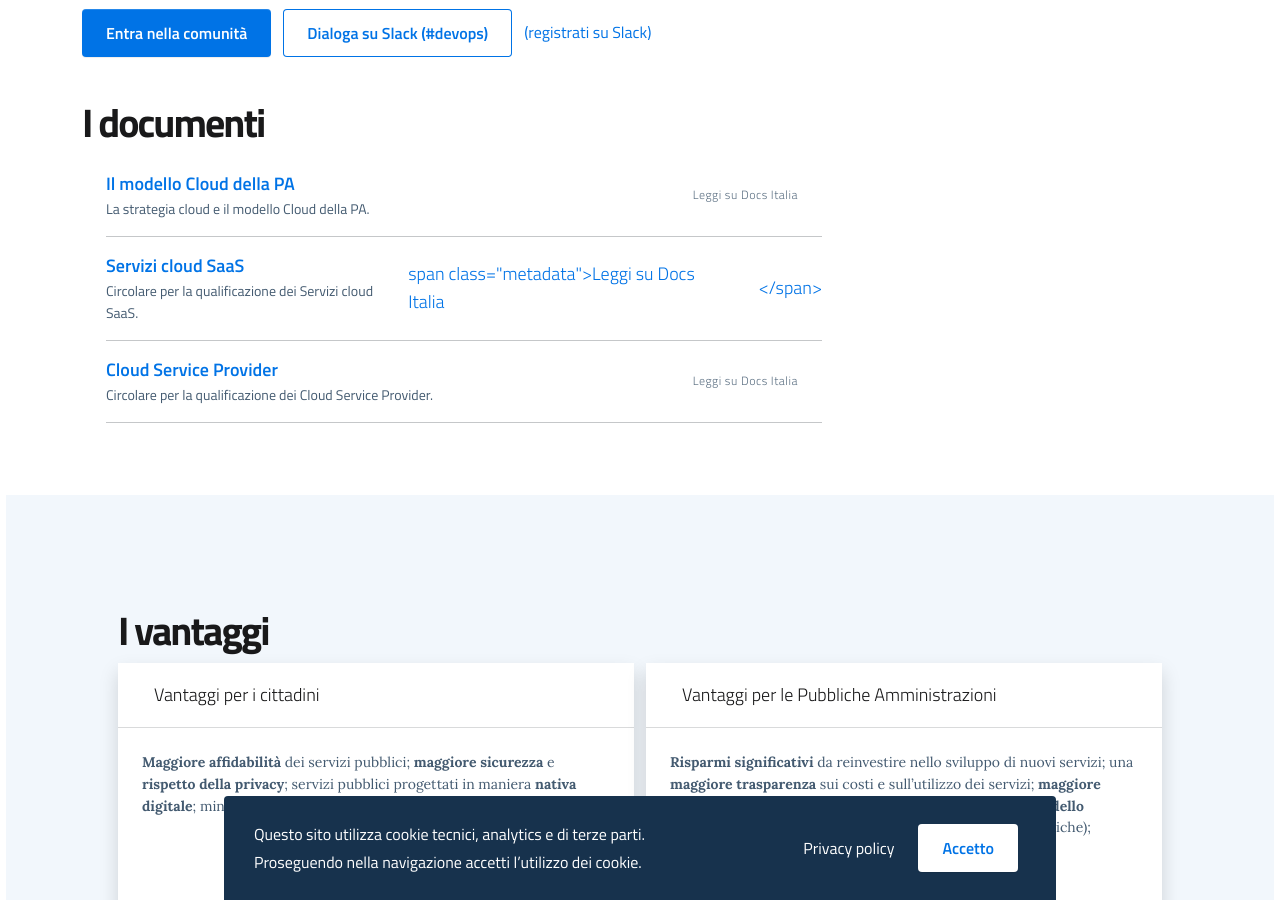
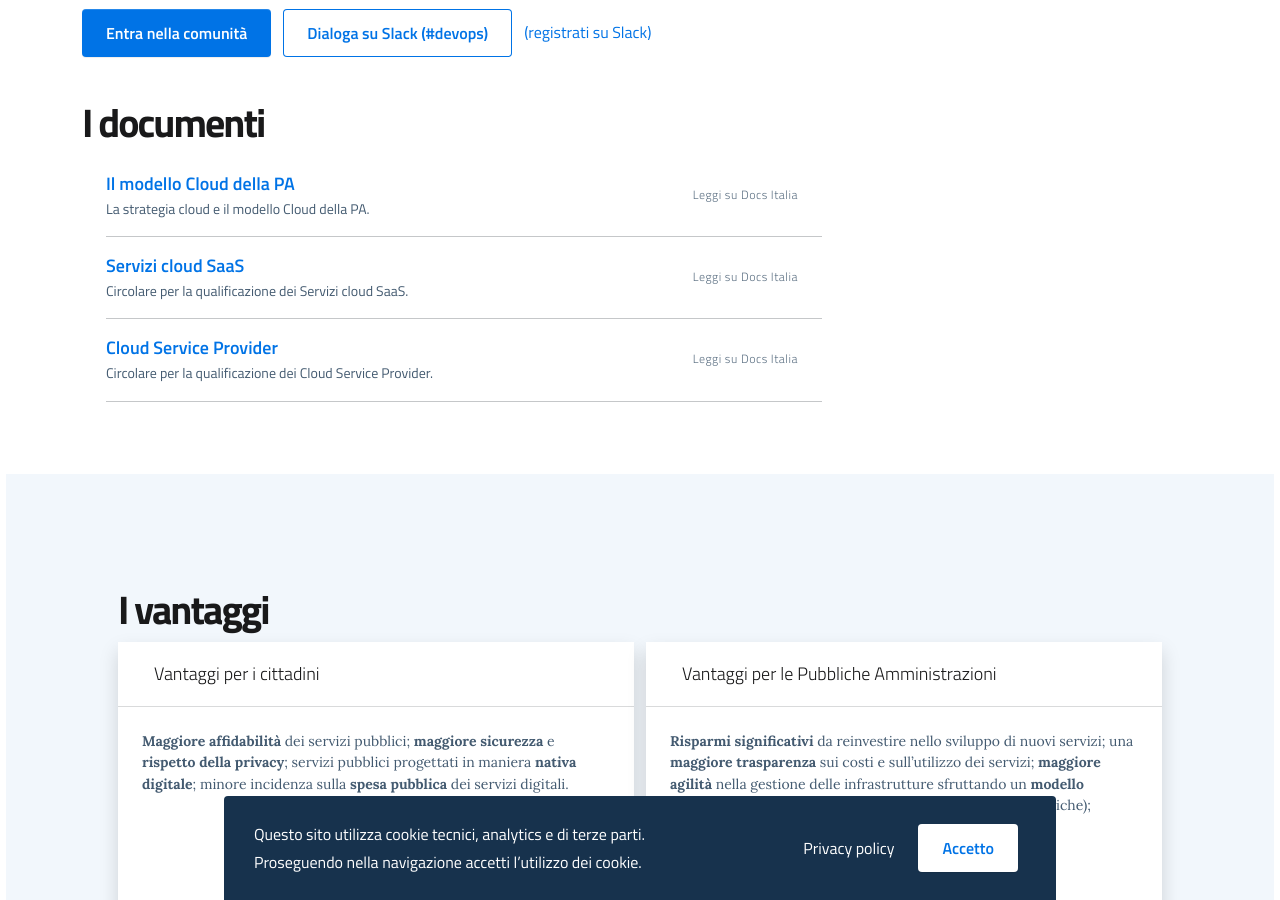
Before and after one commit to italia/cloud.italia.it, a Jekyll site: the page built from index.md, in a window 1280 px wide and 900 px high, scrolled down 2253 px. Built offline with Jekyll 4.4.1, drawn with Linux system fonts in a browser that asks for light colours.

```diff
--- a/_includes/home/home-sections.html
+++ b/_includes/home/home-sections.html
@@ -121,7 +121,7 @@
                                                 <div class="it-right-zone">
                                                     <span class="text">Servizi cloud SaaS<em>Circolare per la qualificazione dei Servizi cloud SaaS.</em></span>
                                                     <span class="it-multiple">
-                                                        span class="metadata">Leggi su Docs Italia</span>
+                                                        <span class="metadata">Leggi su Docs Italia</span>
                                                     </span>
                                                 </div>
                                             </a>
```
